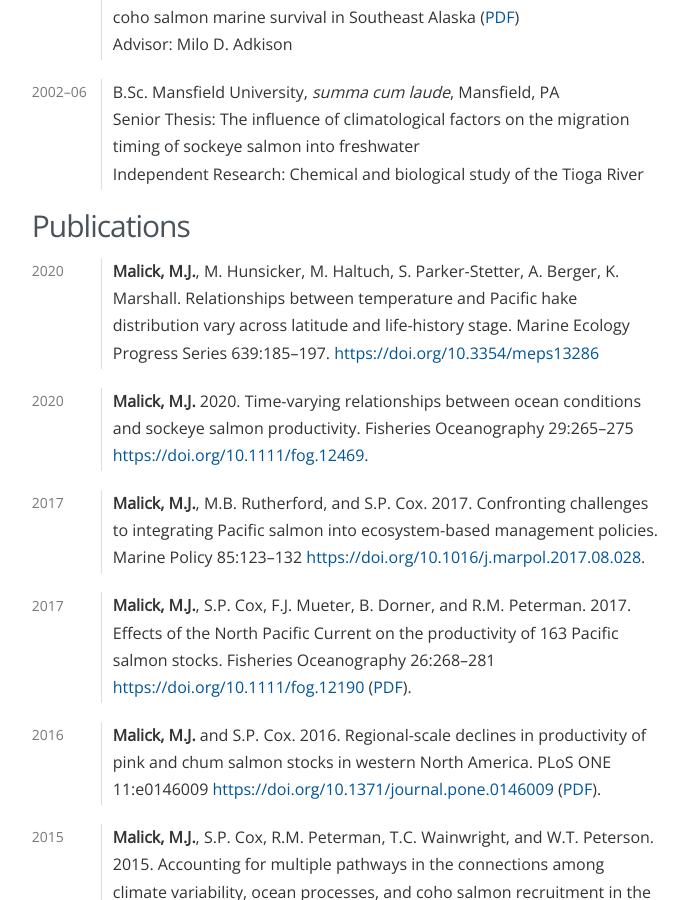
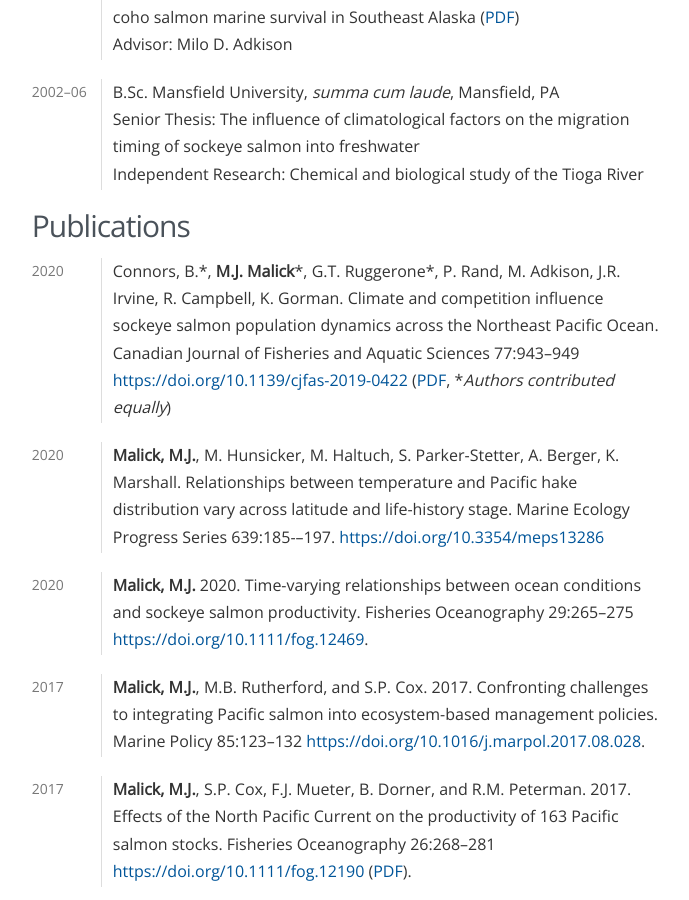
Before and after one commit to michaelmalick/michaelmalick.github.io, a Jekyll site: the page built from malick-cv.md, in a window 1280 px wide and 900 px high, scrolled down 706 px. Shown: the whole window, without its empty margins (461-1150 px from the left). Built offline with Jekyll 4.4.1, drawn with Linux system fonts in a browser that asks for light colours; some of the changed text lies outside the part shown.

Commit message:
Add Connors et al. 2020 to CV

```diff
--- a/malick-cv.md
+++ b/malick-cv.md
@@ -53,10 +53,18 @@ Publications
 ------------
 
 2020
+:   Connors, B.\*, **M.J. Malick**\*, G.T. Ruggerone\*, P. Rand, M. Adkison,
+    J.R. Irvine, R. Campbell, K. Gorman. Climate and competition influence
+    sockeye salmon population dynamics across the Northeast Pacific Ocean.
+    Canadian Journal of Fisheries and Aquatic Sciences 77:943--949
+    <https://doi.org/10.1139/cjfas-2019-0422> ([PDF][Connors:2020], \**Authors
+    contributed equally*)
+
+2020
 :   **Malick, M.J.**, M. Hunsicker, M. Haltuch, S. Parker-Stetter, A.
     Berger, K. Marshall. Relationships between temperature and Pacific hake
     distribution vary across latitude and life-history stage. Marine Ecology
-    Progress Series 639:185–197. <https://doi.org/10.3354/meps13286>
+    Progress Series 639:185-–197. <https://doi.org/10.3354/meps13286>
 
 2020
 :   **Malick, M.J.** 2020. Time-varying relationships between ocean conditions
@@ -280,6 +288,11 @@ Invited and Conference Presentations
 Media Coverage
 --------------
 
+2020
+:   Disentangling the Effects of Competition and a Warming Ocean on Sockeye
+    Salmon across the Northeast Pacific by NCEAS. May 27, 2020
+    ([Article][nceasnews:2020]).
+
 2017
 :   Impacts of the North Pacific Current on Salmon Productivity. Research
     Spotlight on [salmon-net.org](http://salmon-net.org). December 27, 2017
@@ -458,3 +471,7 @@ Field Experience
 [Slides:srg-2019]: https://s3-us-west-2.amazonaws.com/michaelmalick-com-public/slides/malick_etal_hake_srg2019_website.pdf
 
 [Slides:pices-2019]: https://michaelmalick-com-public.s3-us-west-2.amazonaws.com/slides/malick_etal_pices2019.pdf
+
+[Connors:2020]:https://michaelmalick-com-public.s3-us-west-2.amazonaws.com/papers/connors_etal_2020.pdf
+
+[nceasnews:2020]:https://www.nceas.ucsb.edu/news/disentangling-effects-competition-and-warming-ocean-sockeye-salmon-across-northeast-pacific
```
Also changed, not shown: cv/index.md (+18 -1 lines), malick-cv.txt (+15 -1 lines), 1 other file.
